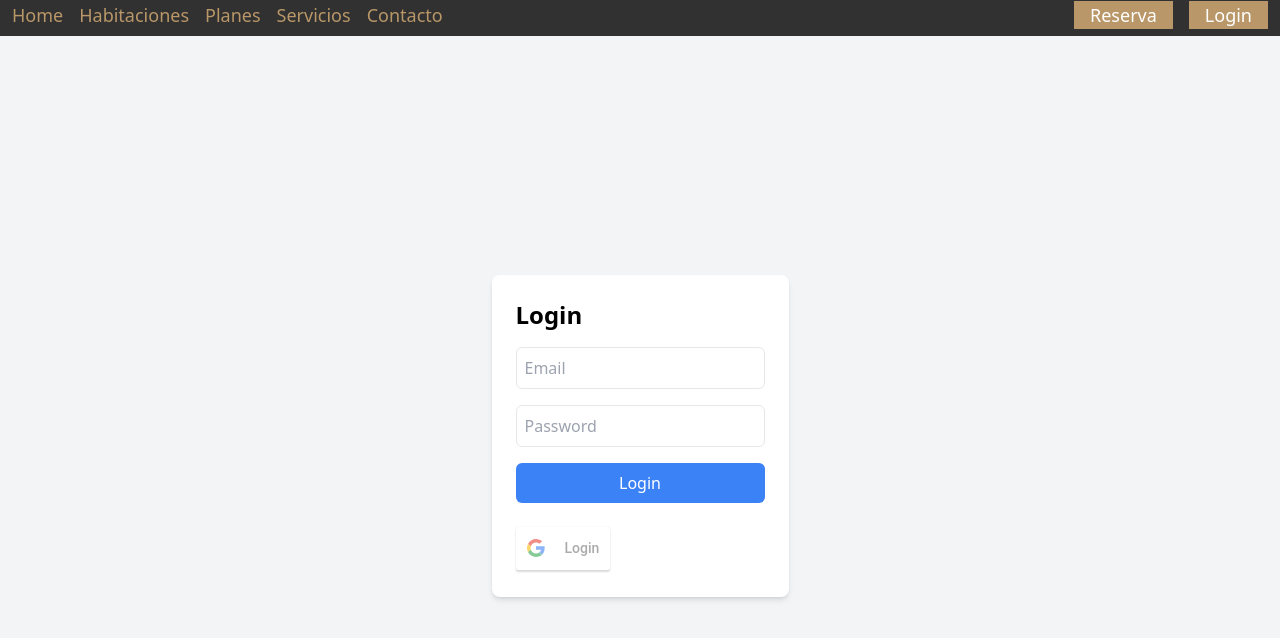
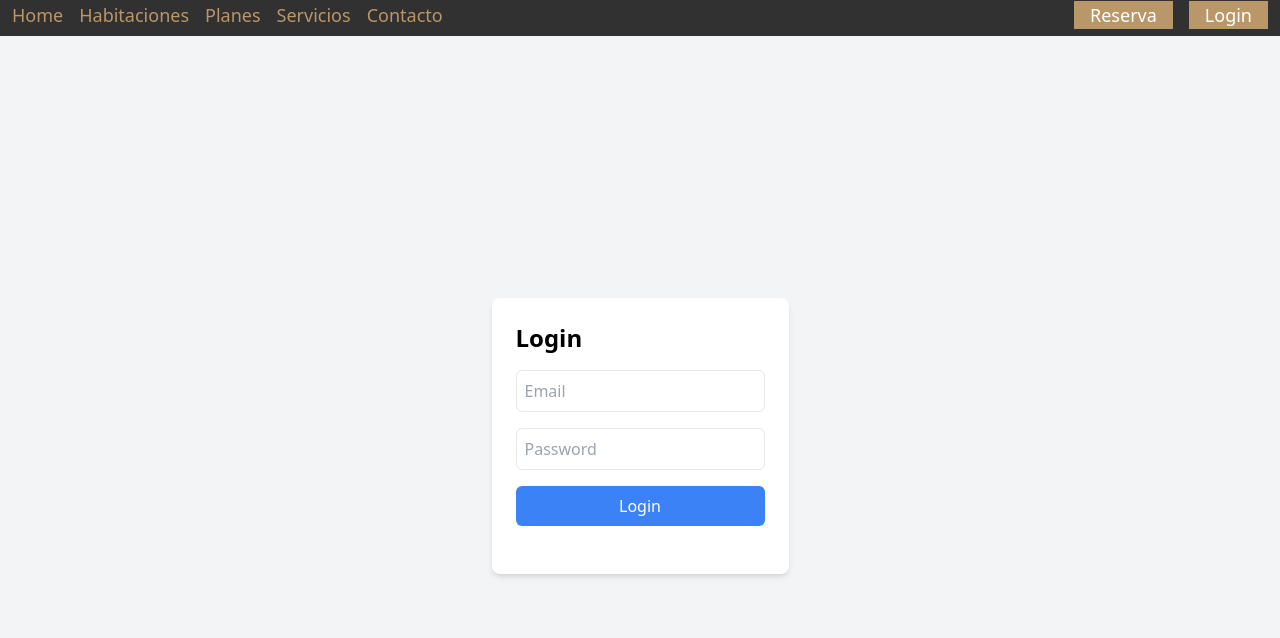
Before and after one commit to IP-Proyectos-y-Soluciones/Reserva-Hotel-App, a React (Vite) app in the folder client/: page /users/login in a window 1280 px wide. Shown: the top 638 px of the page. Built offline with nearby package versions, Linux system fonts and the light colour scheme.

Commit message:
chau google

```diff
--- a/client/src/components/login/Login.jsx
+++ b/client/src/components/login/Login.jsx
@@ -1,7 +1,7 @@
 import { useState } from "react";
 import { useDispatch } from "react-redux";
 //import { updatedUser } from "../../redux/features/userSlice";
-import GoogleLogin from 'react-google-login';
+//import GoogleLogin from 'react-google-login';
 import { loginUser } from "../../redux/actions/userActions";
 
 
@@ -39,9 +39,9 @@ const Login = () => {
     // localStorage.setItem("user", JSON.stringify(user));
      //   dispatch(updatedUser(user))
 }
-     const responseGoogle=(response)=>{
-     console.log(response);
-    }
+   //  const responseGoogle=(response)=>{
+   //  console.log(response);
+   // }
 
 
     return (
@@ -79,13 +79,14 @@ const Login = () => {
                     <br></br>
                     <br></br>
                     {error && <p>{error}</p>}
+                   {/*
                     <GoogleLogin
                    clientId="287795968171-f9l08gai1j18gh3j6ek425kbnmla0kum.apps.googleusercontent.com"
                    buttonText="Login"
                    onSuccess={responseGoogle}
                    onFailure={responseGoogle}
                    cookiePolicy={'single_host_origin'}
-    />
+    /> */}
                    </form>
 
             </div>
```
Lines whose indentation alone changed are shown as unchanged.
